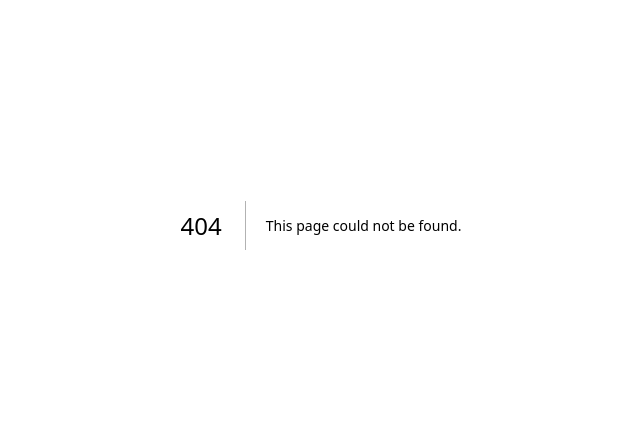
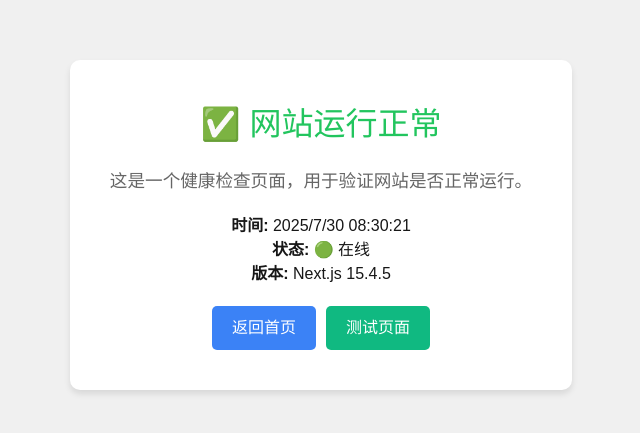
Before and after one commit to wangrui-1996/personal-blog, a Next.js app: page /health in a window 1280 px wide. Before the commit this address had no page. Shown: the part 175-608 px from the top of the page, without its empty margins (319-959 px from the left). Built offline with nearby package versions, Linux system fonts and the light colour scheme.

Commit message:
Add Next.js config, health check page, and fix Vercel config

```diff
--- /dev/null
+++ b/next.config.js
@@ -0,0 +1,17 @@
+/** @type {import('next').NextConfig} */
+const nextConfig = {
+  // 优化图片处理
+  images: {
+    unoptimized: true,
+  },
+  // 确保 ESLint 在构建时运行
+  eslint: {
+    ignoreDuringBuilds: false,
+  },
+  // TypeScript 配置
+  typescript: {
+    ignoreBuildErrors: false,
+  },
+}
+
+module.exports = nextConfig
--- /dev/null
+++ b/src/app/health/page.tsx
@@ -0,0 +1,60 @@
+export default function HealthCheck() {
+  return (
+    <div style={{
+      padding: '20px',
+      fontFamily: 'Arial, sans-serif',
+      textAlign: 'center',
+      backgroundColor: '#f0f0f0',
+      minHeight: '100vh',
+      display: 'flex',
+      alignItems: 'center',
+      justifyContent: 'center'
+    }}>
+      <div style={{
+        backgroundColor: 'white',
+        padding: '40px',
+        borderRadius: '10px',
+        boxShadow: '0 4px 6px rgba(0, 0, 0, 0.1)'
+      }}>
+        <h1 style={{ color: '#22c55e', fontSize: '2rem', marginBottom: '20px' }}>
+          ✅ 网站运行正常
+        </h1>
+        <p style={{ color: '#666', fontSize: '1.1rem', marginBottom: '20px' }}>
+          这是一个健康检查页面，用于验证网站是否正常运行。
+        </p>
+        <div style={{ marginBottom: '20px' }}>
+          <p><strong>时间:</strong> {new Date().toLocaleString('zh-CN')}</p>
+          <p><strong>状态:</strong> 🟢 在线</p>
+          <p><strong>版本:</strong> Next.js 15.4.5</p>
+        </div>
+        <a
+          href="/"
+          style={{
+            display: 'inline-block',
+            padding: '10px 20px',
+            backgroundColor: '#3b82f6',
+            color: 'white',
+            textDecoration: 'none',
+            borderRadius: '5px',
+            marginRight: '10px'
+          }}
+        >
+          返回首页
+        </a>
+        <a
+          href="/test"
+          style={{
+            display: 'inline-block',
+            padding: '10px 20px',
+            backgroundColor: '#10b981',
+            color: 'white',
+            textDecoration: 'none',
+            borderRadius: '5px'
+          }}
+        >
+          测试页面
+        </a>
+      </div>
+    </div>
+  )
+}
```
Also changed, not shown: vercel.json.
